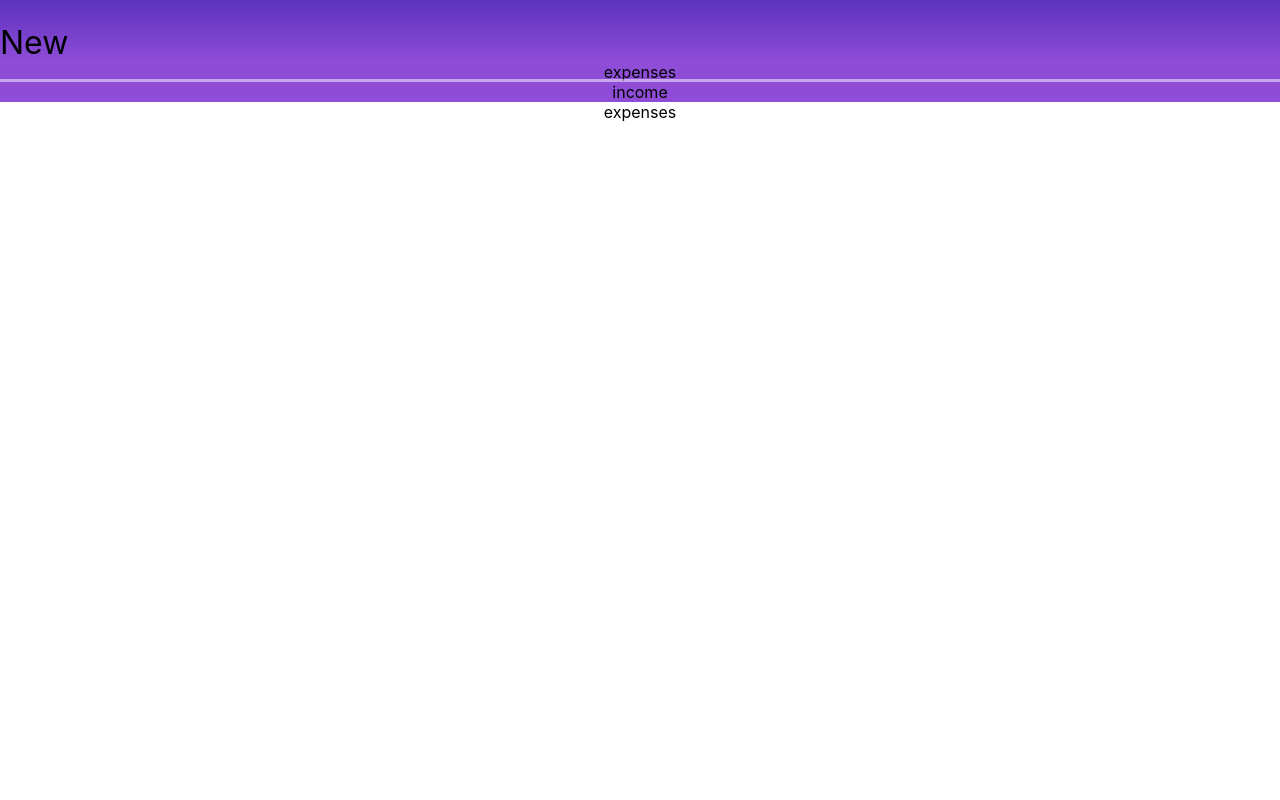
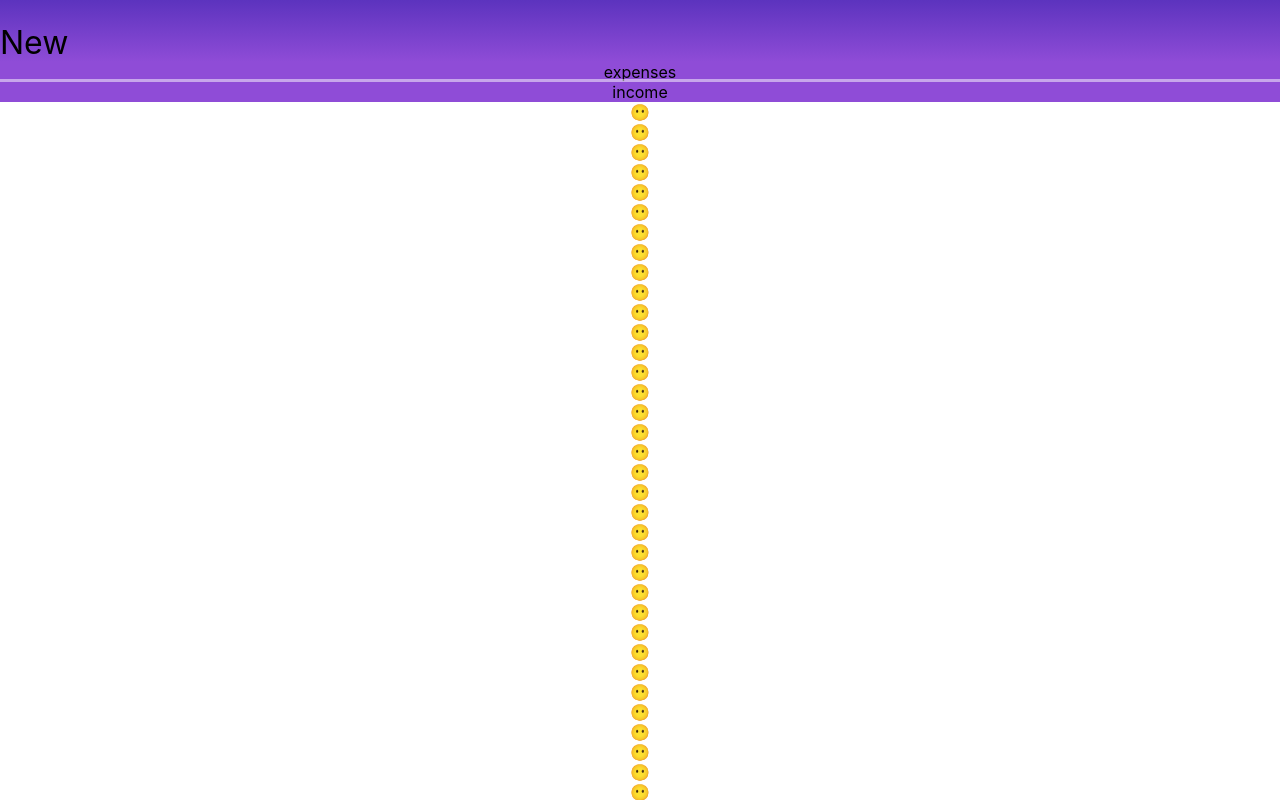
Before and after one commit to huzhengen/react-money-manager-app, a React (Vite) app: page /items/new in a window 1280 px wide. Shown: the top 800 px of the page. Built offline with nearby package versions, Linux system fonts and the light colour scheme.

Commit message:
Create ItemNewPage/Tags.tsx

```diff
--- a/src/global.d.ts
+++ b/src/global.d.ts
@@ -27,6 +27,6 @@
   happen_at: string
   created_at: string
   updated_at: string
-  kind: 'expenses' | 'incomes'
+  kind: 'expenses' | 'income'
   deleted_at?: string
 }
--- /dev/null
+++ b/src/pages/ItemNewPage/Tags.tsx
@@ -0,0 +1,15 @@
+type Props = {
+  kind: Item['kind']
+}
+
+export const Tags: React.FC<Props> = (props) => {
+  const tags = Array.from({ length: 99 })
+  return (<div>
+    <ol grid grid-cols="[repeat(auto-fit,48px)]" justify-center gap-x-32px
+      gap-y-16px py-16px px-8px>
+      {tags.map(tag =>
+        <li w-48px h-48px b-1 b-red flex justify-center items-center>😶</li>
+      )}
+    </ol>
+  </div>)
+}
--- a/src/pages/ItemsNewPage.tsx
+++ b/src/pages/ItemsNewPage.tsx
@@ -5,6 +5,7 @@
 import { Icon } from '../components/Icon'
 import { Tabs } from '../components/Tabs'
 import { TopNav } from '../components/TopNav'
+import { Tags } from './ItemNewPage/Tags'
 
 const StyledTabs = styled(Tabs)`
   .tabs-menu {}
@@ -12,21 +13,20 @@
   .tabs-menu-pane {}
 `
 
-type ItemKind = 'income' | 'expenses'
-const tabItems: { key: ItemKind; text: string; element?: ReactNode }[] = [
-  { key: 'expenses', text: 'expenses', element: <div>expenses</div> },
-  { key: 'income', text: 'income', element: <div>income</div> },
+const tabItems: { key: Item['kind']; text: string; element?: ReactNode }[] = [
+  { key: 'expenses', text: 'expenses', element: <Tags kind='expenses' /> },
+  { key: 'income', text: 'income', element: <Tags kind='income' /> },
 ]
 
 export const ItemsNewPage: React.FC = () => {
-  const [tabItem, setTabItem] = useState<ItemKind>('expenses')
+  const [tabItem, setTabItem] = useState<Item['kind']>('expenses')
   return (
     <>
       <Gradient>
         <TopNav title="New" icon={<Icon name="back" />} />
       </Gradient>
       <StyledTabs tabItems={tabItems} className="text-center" classPrefix='tabs'
-        value={tabItem} onChange={tabItem => setTabItem(tabItem as ItemKind)} />
+        value={tabItem} onChange={tabItem => setTabItem(tabItem as Item['kind'])} />
     </>
   )
 }
```
